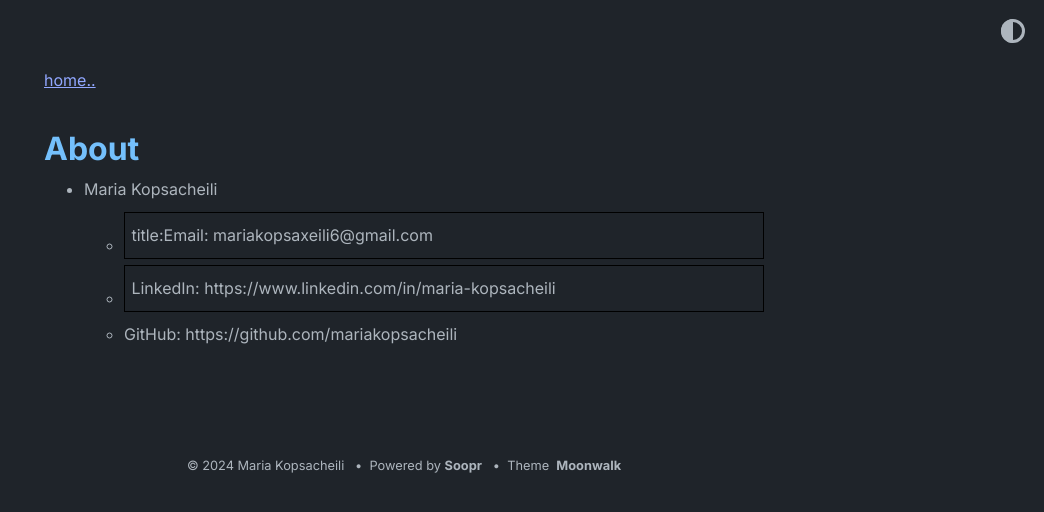
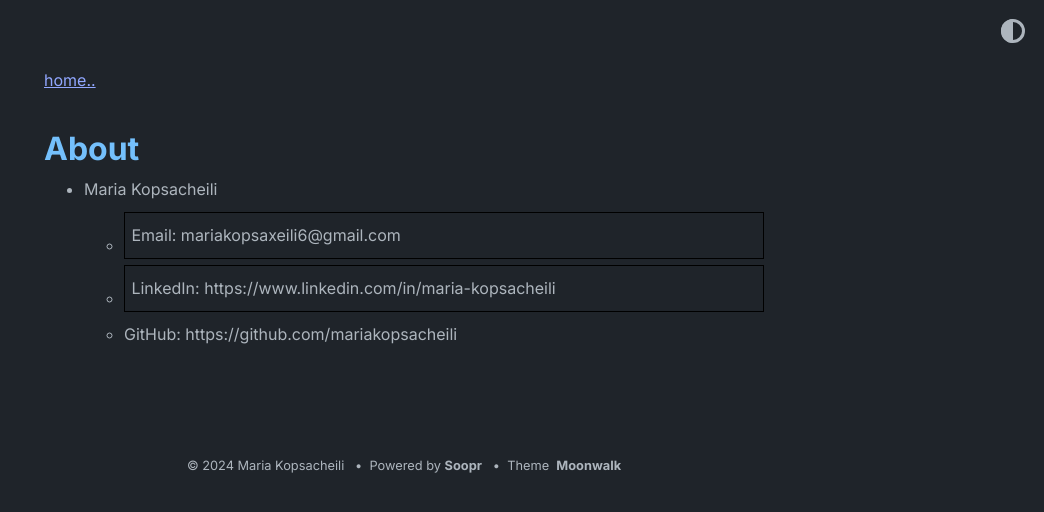
Before and after one commit to mariakopsacheili/mariakopsacheili.github.io, a Jekyll site: the page built from about.md, in a window 1280 px wide. Shown: the top 512 px of the page, without its empty margins (236-1280 px from the left). Built offline with Jekyll 4.4.1, drawn with Linux system fonts in a browser that asks for light colours.

Commit message:
Update about.md

```diff
--- a/about.md
+++ b/about.md
@@ -4,6 +4,6 @@ title: About
 ---
 
 - Maria Kopsacheili
-  - title:Email: mariakopsaxeili6@gmail.com|
+  - Email: mariakopsaxeili6@gmail.com|
   - LinkedIn: https://www.linkedin.com/in/maria-kopsacheili |
   - GitHub: https://github.com/mariakopsacheili
```
